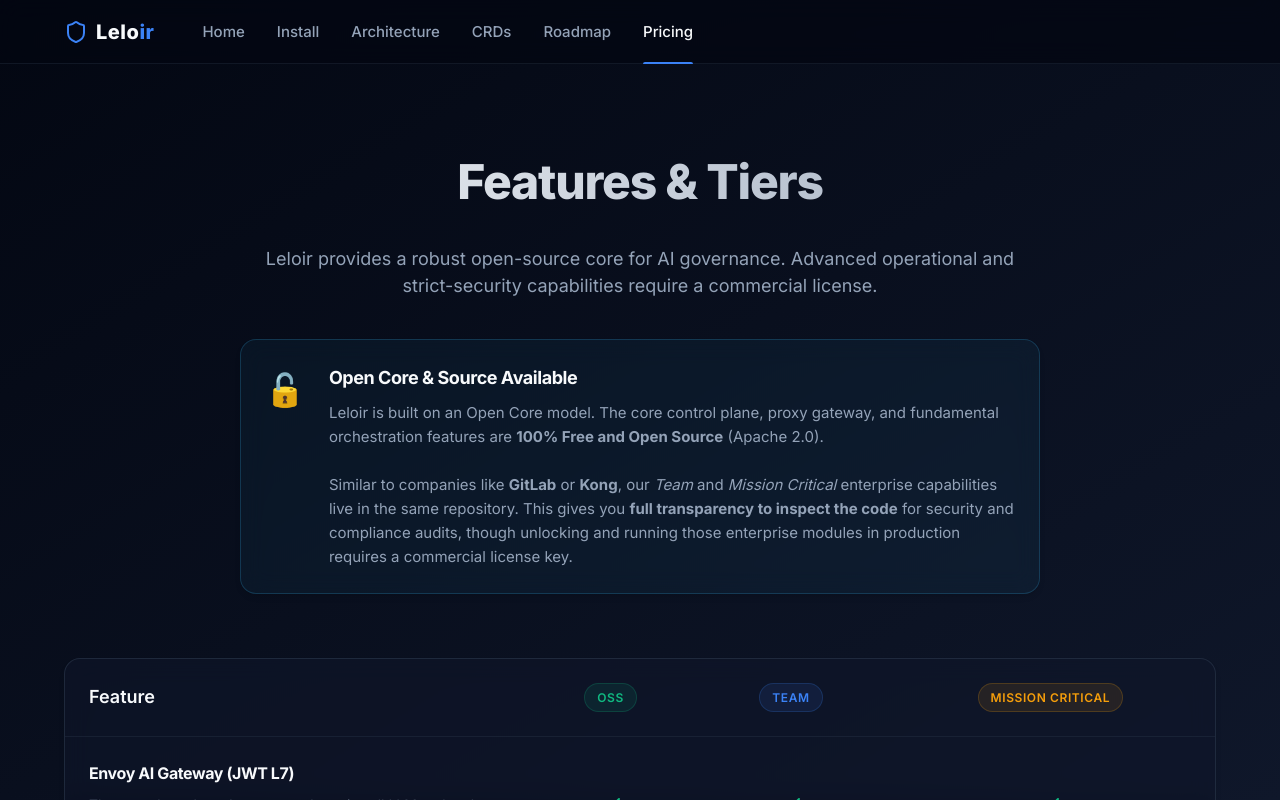
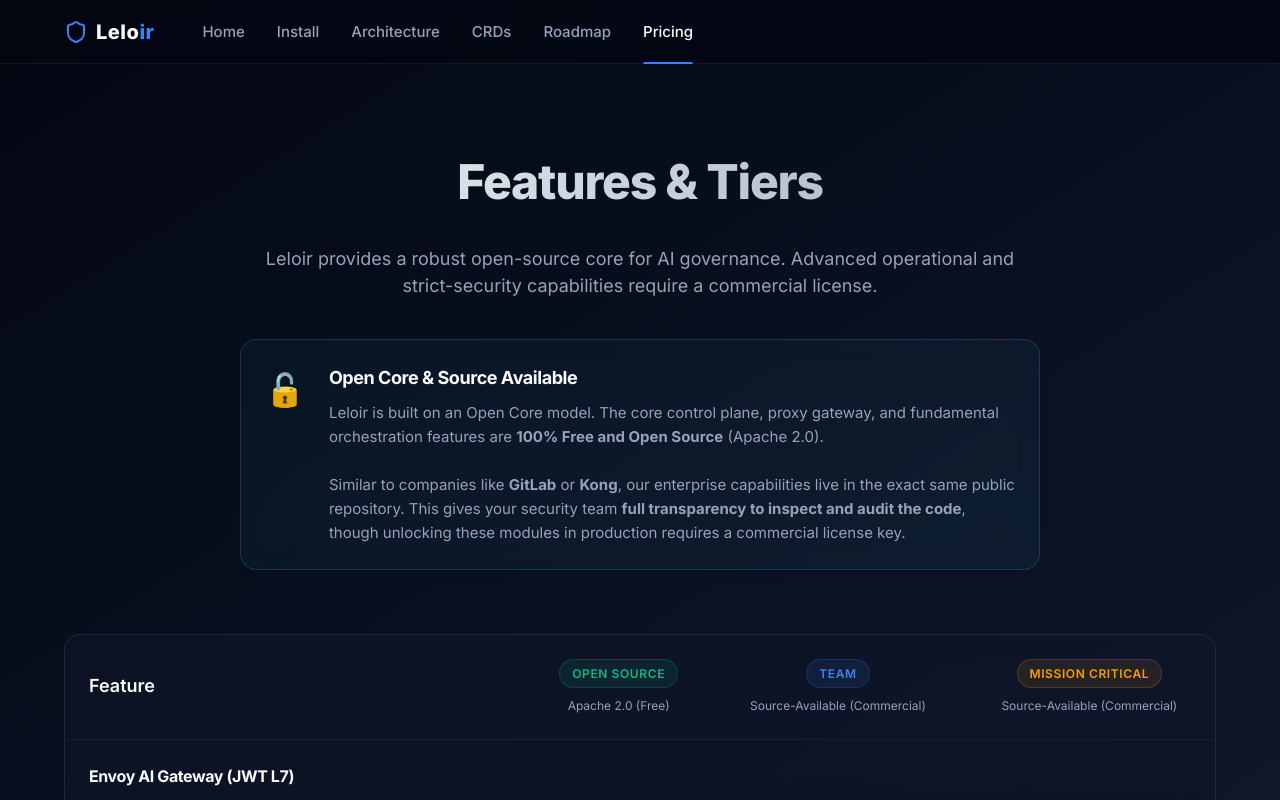
Before and after one commit to villadalmine/leloir-site, a React (Vite) app: page /#/pricing in a window 1280 px wide. Shown: the top 800 px of the page. Built offline with nearby package versions, Linux system fonts and the light colour scheme.

Commit message:
feat(ui): make licensing model explicit in pricing table columns

```diff
--- a/src/pages/Pricing.tsx
+++ b/src/pages/Pricing.tsx
@@ -6,7 +6,11 @@ export function Pricing() {
 
   if (loading || !data) return <div className="container" style={{ padding: '100px 24px', textAlign: 'center' }}>Loading...</div>;
 
-  const tiers = ['OSS', 'Team', 'Mission Critical'];
+  const tiers = [
+    { id: 'OSS', name: 'Open Source', license: 'Apache 2.0 (Free)', class: 'badge-oss' },
+    { id: 'Team', name: 'Team', license: 'Source-Available (Commercial)', class: 'badge-team' },
+    { id: 'Mission Critical', name: 'Mission Critical', license: 'Source-Available (Commercial)', class: 'badge-mc' }
+  ];
 
   return (
     <div id="features" className="container" style={{ padding: '80px 24px' }}>
@@ -21,7 +25,7 @@ export function Pricing() {
             <p style={{ margin: 0, color: 'var(--muted)', fontSize: '15px', lineHeight: 1.6 }}>
               Leloir is built on an Open Core model. The core control plane, proxy gateway, and fundamental orchestration features are <strong>100% Free and Open Source</strong> (Apache 2.0).
               <br/><br/>
-              Similar to companies like <strong>GitLab</strong> or <strong>Kong</strong>, our <em>Team</em> and <em>Mission Critical</em> enterprise capabilities live in the same repository. This gives you <strong>full transparency to inspect the code</strong> for security and compliance audits, though unlocking and running those enterprise modules in production requires a commercial license key.
+              Similar to companies like <strong>GitLab</strong> or <strong>Kong</strong>, our enterprise capabilities live in the exact same public repository. This gives your security team <strong>full transparency to inspect and audit the code</strong>, though unlocking these modules in production requires a commercial license key.
             </p>
           </div>
         </div>
@@ -33,10 +37,15 @@ export function Pricing() {
             <tr style={{ borderBottom: '1px solid var(--line)' }}>
               <th style={{ padding: '24px', fontWeight: 600, fontSize: '18px', width: '40%' }}>Feature</th>
               {tiers.map(tier => (
-                <th key={tier} style={{ padding: '24px', fontWeight: 600, textAlign: 'center' }}>
-                  <span className={`badge ${tier === 'OSS' ? 'badge-oss' : tier === 'Team' ? 'badge-team' : 'badge-mc'}`}>
-                    {tier}
-                  </span>
+                <th key={tier.id} style={{ padding: '24px', textAlign: 'center' }}>
+                  <div style={{ marginBottom: '8px' }}>
+                    <span className={`badge ${tier.class}`}>
+                      {tier.name}
+                    </span>
+                  </div>
+                  <div style={{ fontSize: '12px', color: 'var(--muted)', fontWeight: 'normal' }}>
+                    {tier.license}
+                  </div>
                 </th>
               ))}
             </tr>
@@ -67,8 +76,8 @@ export function Pricing() {
                     </p>
                   </td>
                   {tiers.map(tier => (
-                    <td key={tier} style={{ padding: '24px', textAlign: 'center' }}>
-                      {hasFeature(tier) ? (
+                    <td key={tier.id} style={{ padding: '24px', textAlign: 'center' }}>
+                      {hasFeature(tier.id) ? (
                         <Check size={24} style={{ color: 'var(--ok)', margin: '0 auto' }} />
                       ) : (
                         <Minus size={24} style={{ color: 'var(--line)', margin: '0 auto' }} />
```
